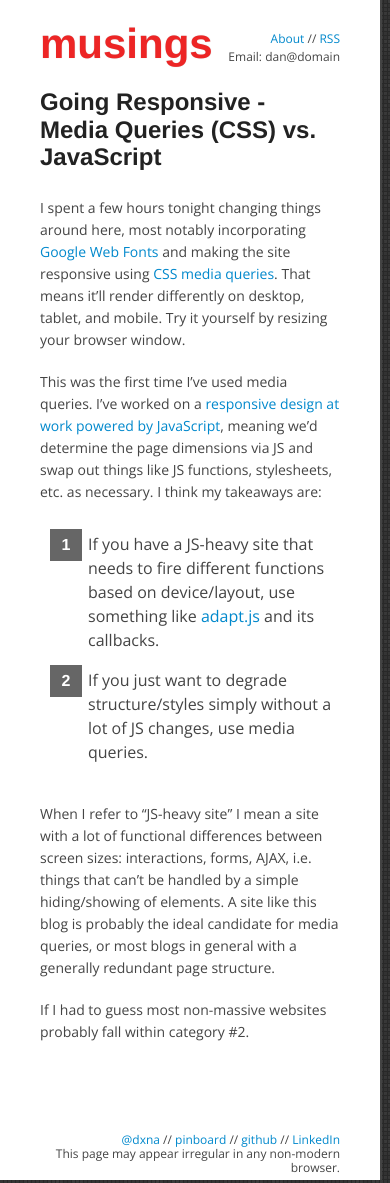
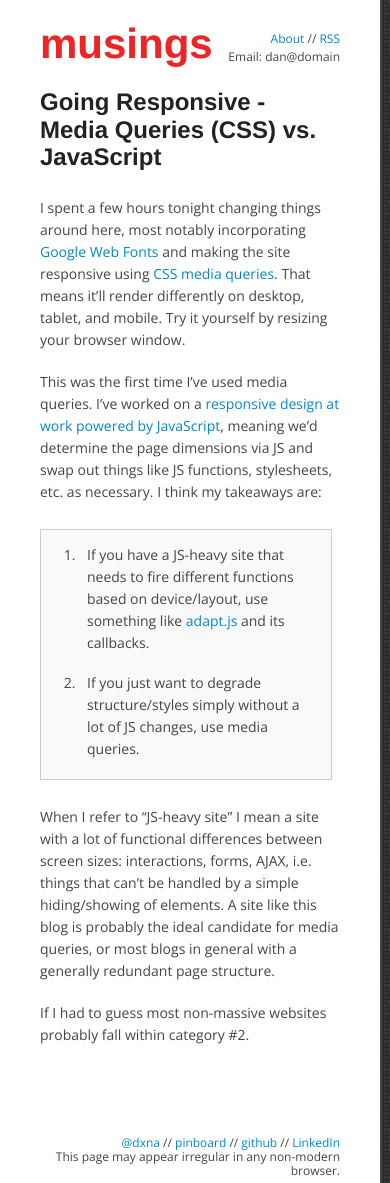
Before and after one commit to danielna/danielna.github.com, a Jekyll site: the page built from _posts/2013-01-07-going-responsive-media-queries-vs-javascript.md, in a window 390 px wide. Built offline with Jekyll 4.4.1, drawn with Linux system fonts in a browser that asks for light colours; nearby versions of some CDN libraries; library files that are not in the unit come from our copies; Markdown is read by kramdown in place of the engine named in the settings.

Commit message:
clean up a lot of styles, especially across form factors

```diff
--- a/assets/css/screen.css
+++ b/assets/css/screen.css
@@ -200,27 +200,31 @@
   position: relative;
   display: block;
   float: left;
+  width: 100%;
+  margin: 10px 0;
+}
+
+/* line 200, ../sass/screen.scss */
+p, li {
   font-family: "Open Sans", "Helvetica Neue", Helvetica, Arial, sans-serif;
   font-size: 18px;
   line-height: 26px;
   color: #444;
-  width: 100%;
-  margin: 10px 0;
 }
 
-/* line 204, ../sass/screen.scss */
+/* line 207, ../sass/screen.scss */
 a {
   position: relative;
   display: inline;
   text-decoration: none;
   color: #0088cc;
 }
-/* line 211, ../sass/screen.scss */
+/* line 214, ../sass/screen.scss */
 div.container a:hover, header div.right a:hover, footer a:hover {
   background-color: #E3F0F7;
 }
 
-/* line 217, ../sass/screen.scss */
+/* line 220, ../sass/screen.scss */
 blockquote {
   position: relative;
   display: block;
@@ -230,7 +234,7 @@
   margin-left: 20px;
   margin-bottom: 0px;
 }
-/* line 225, ../sass/screen.scss */
+/* line 228, ../sass/screen.scss */
 blockquote p {
   font-family: Georgia;
   font-size: 20px;
@@ -239,16 +243,16 @@
   margin-top: 0px;
   margin-bottom: 20px;
 }
-/* line 232, ../sass/screen.scss */
+/* line 235, ../sass/screen.scss */
 blockquote p:last-child {
   margin-bottom: 0px;
 }
-/* line 236, ../sass/screen.scss */
+/* line 239, ../sass/screen.scss */
 blockquote.top {
   margin-top: 0px;
 }
 
-/* line 241, ../sass/screen.scss */
+/* line 244, ../sass/screen.scss */
 p.quote-source {
   position: relative;
   display: block;
@@ -261,7 +265,7 @@
   font-size: 14px;
 }
 
-/* line 253, ../sass/screen.scss */
+/* line 256, ../sass/screen.scss */
 div.caption {
   position: relative;
   display: block;
@@ -273,7 +277,7 @@
   color: #666;
 }
 
-/* line 264, ../sass/screen.scss */
+/* line 267, ../sass/screen.scss */
 div.footnotes {
   display: block;
   position: relative;
@@ -282,7 +286,7 @@
   font-size: 12px;
 }
 
-/* line 277, ../sass/screen.scss */
+/* line 275, ../sass/screen.scss */
 div.separator {
   position: relative;
   display: block;
@@ -294,81 +298,62 @@
   color: #CCC;
 }
 
-/* line 288, ../sass/screen.scss */
+/* line 286, ../sass/screen.scss */
 div.photo-block {
   position: relative;
   display: block;
   float: left;
   margin-top: 15px;
 }
-/* line 293, ../sass/screen.scss */
+/* line 291, ../sass/screen.scss */
 div.photo-block a:hover {
   background-color: transparent;
 }
-/* line 296, ../sass/screen.scss */
+/* line 294, ../sass/screen.scss */
 div.photo-block.top {
   margin-top: 0px;
 }
 
-/* line 301, ../sass/screen.scss */
+/* line 299, ../sass/screen.scss */
 img {
   width: 100%;
 }
-/* line 303, ../sass/screen.scss */
+/* line 301, ../sass/screen.scss */
 img.pull-left {
   float: left;
   vertical-align: top;
   padding: 10px 25px 10px 0;
 }
-/* line 308, ../sass/screen.scss */
+/* line 306, ../sass/screen.scss */
 img#about-cheekswab {
   margin-top: 8px;
   width: auto;
 }
-/* line 312, ../sass/screen.scss */
+/* line 310, ../sass/screen.scss */
 img.home-top {
   margin-bottom: 15px;
 }
 
-/* line 317, ../sass/screen.scss */
+/* line 315, ../sass/screen.scss */
 ol {
   position: relative;
   display: block;
   float: left;
   counter-reset: li;
-  margin-left: 30px;
-  padding-left: 0;
-  width: 100%;
+  margin-left: 0px;
+  padding: 15px 10px 15px 20px;
+  width: 850px;
+  background-color: #f9f9f9;
+  border: 1px solid #ccc;
 }
 /* line 325, ../sass/screen.scss */
 ol li {
   position: relative;
   margin: 0 0 10px 2em;
   padding: 4px 8px;
-  list-style: none;
-  background: transparent;
-}
-/* line 331, ../sass/screen.scss */
-ol li:before {
-  content: counter(li);
-  counter-increment: li;
-  position: absolute;
-  top: 0px;
-  left: -2em;
-  -moz-box-sizing: border-box;
-  -webkit-box-sizing: border-box;
-  box-sizing: border-box;
-  width: 2em;
-  margin-right: 8px;
-  padding: 4px;
-  color: #fff;
-  background: #666;
-  font-weight: bold;
-  font-family: "Helvetica Neue", Arial, sans-serif;
-  text-align: center;
 }
 
-/* line 352, ../sass/screen.scss */
+/* line 332, ../sass/screen.scss */
 ul {
   width: 100%;
   position: relative;
@@ -378,12 +363,12 @@
   font-size: 18px;
   line-height: 26px;
 }
-/* line 360, ../sass/screen.scss */
+/* line 340, ../sass/screen.scss */
 ul li {
   margin-bottom: 4px;
 }
 
-/* line 369, ../sass/screen.scss */
+/* line 349, ../sass/screen.scss */
 div.disqus-comments {
   position: relative;
   display: block;
@@ -392,30 +377,30 @@
   margin-top: 40px;
 }
 
-/* line 377, ../sass/screen.scss */
+/* line 357, ../sass/screen.scss */
 .hide-desktop {
   display: none;
 }
 
 /* 500px width for 7" */
 @media (max-width: 680px) {
-  /* line 386, ../sass/screen.scss */
+  /* line 366, ../sass/screen.scss */
   div.wrapper {
     width: 500px;
   }
 
-  /* line 390, ../sass/screen.scss */
+  /* line 370, ../sass/screen.scss */
   div.container section#home .post-list .post-list-item .post-date {
     position: relative;
     float: left;
     display: block;
-    font-size: 14px;
-    line-height: 14px;
+    font-size: 13px;
+    line-height: 13px;
     margin-bottom: 0px;
     width: auto;
     vertical-align: bottom;
   }
-  /* line 400, ../sass/screen.scss */
+  /* line 380, ../sass/screen.scss */
   div.container section#home .post-list .post-list-item span.tag {
     position: relative;
     float: left;
@@ -425,131 +410,146 @@
     margin-left: 10px;
     vertical-align: bottom;
   }
-  /* line 409, ../sass/screen.scss */
+  /* line 389, ../sass/screen.scss */
   div.container section#home .post-list .post-list-item .meta {
     margin-top: 0px;
     border-left: 0px;
     padding-left: 0px;
     width: 100%;
   }
-  /* line 414, ../sass/screen.scss */
+  /* line 394, ../sass/screen.scss */
   div.container section#home .post-list .post-list-item .meta span.tag {
     display: none;
   }
-  /* line 417, ../sass/screen.scss */
+  /* line 397, ../sass/screen.scss */
   div.container section#home .post-list .post-list-item .meta .post-subtitle {
     line-height: 16px;
   }
 
-  /* line 422, ../sass/screen.scss */
+  /* line 402, ../sass/screen.scss */
   .hide-desktop {
     display: inline-block;
   }
 
-  /* line 426, ../sass/screen.scss */
+  /* line 406, ../sass/screen.scss */
   img {
     width: 500px;
   }
 
-  /* line 430, ../sass/screen.scss */
+  /* line 410, ../sass/screen.scss */
   a#about-cheekswab-link {
     display: block;
     float: left;
     position: relative;
     width: 100%;
-    clear: both;
     text-align: center;
   }
-  /* line 437, ../sass/screen.scss */
+  /* line 416, ../sass/screen.scss */
   a#about-cheekswab-link:hover {
     background-color: transparent;
   }
-  /* line 440, ../sass/screen.scss */
+  /* line 419, ../sass/screen.scss */
   a#about-cheekswab-link img#about-cheekswab {
-    padding: 10px 0;
-    margin: 0 auto;
-    width: 100%;
+    display: inline-block;
+    position: relative;
+    padding: 0;
+    margin: 0px auto 23px 40px;
+    width: auto;
   }
 
-  /* line 447, ../sass/screen.scss */
-  p {
+  /* line 428, ../sass/screen.scss */
+  p, li {
     font-size: 16px;
     line-height: 24px;
   }
 
-  /* line 452, ../sass/screen.scss */
+  /* line 433, ../sass/screen.scss */
   ol {
-    margin-left: 20px;
+    width: 470px;
   }
 
-  /* line 456, ../sass/screen.scss */
+  /* line 437, ../sass/screen.scss */
   ul {
     margin-left: 0px;
     padding-left: 20px;
   }
-  /* line 459, ../sass/screen.scss */
+  /* line 440, ../sass/screen.scss */
   ul li {
     font-size: 16px;
     line-height: 24px;
   }
 
-  /* line 465, ../sass/screen.scss */
+  /* line 446, ../sass/screen.scss */
   blockquote {
     margin-left: 5px;
   }
 }
 @media (max-width: 520px) {
-  /* line 472, ../sass/screen.scss */
+  /* line 453, ../sass/screen.scss */
   div.wrapper {
     width: 300px;
   }
 
-  /* line 475, ../sass/screen.scss */
+  /* line 456, ../sass/screen.scss */
   div.container section#home .post-list .post-list-item .meta .post-title {
     line-height: 22px;
   }
 
-  /* line 479, ../sass/screen.scss */
+  /* line 460, ../sass/screen.scss */
   h1 {
     font-size: 24px;
   }
 
-  /* line 483, ../sass/screen.scss */
-  p {
+  /* line 464, ../sass/screen.scss */
+  p, li {
     font-size: 14px;
     line-height: 22px;
   }
 
-  /* line 488, ../sass/screen.scss */
-  img#about-cheekswab {
-    width: 300px;
+  /* line 470, ../sass/screen.scss */
+  a#about-cheekswab-link img#about-cheekswab {
+    width: 200px;
+    margin: 0px 0px 20px 35px;
   }
 
-  /* line 492, ../sass/screen.scss */
+  /* line 476, ../sass/screen.scss */
   ol {
-    margin-left: 10px;
-  }
-  /* line 494, ../sass/screen.scss */
-  ol li {
-    padding: 3px 6px;
-    font-size: 16px;
-    line-height: 24px;
+    width: 270px;
+    padding: 10px 10px 5px 10px;
   }
 
-  /* line 501, ../sass/screen.scss */
+  /* line 481, ../sass/screen.scss */
   ul {
     padding-left: 10px;
   }
 
-  /* line 505, ../sass/screen.scss */
+  /* line 485, ../sass/screen.scss */
   blockquote {
     margin-left: 0px;
     font-size: 18px;
     line-height: 28px;
   }
 
-  /* line 511, ../sass/screen.scss */
+  /* line 491, ../sass/screen.scss */
   img {
     width: 300px;
   }
+
+  /* line 495, ../sass/screen.scss */
+  a.post-title {
+    margin: 3px 0;
+    font-size: 16px !important;
+    line-height: 18px !important;
+  }
+
+  /* line 500, ../sass/screen.scss */
+  p.post-subtitle {
+    font-size: 14px !important;
+    line-height: 18px !important;
+  }
+
+  /* line 505, ../sass/screen.scss */
+  div.separator {
+    margin: 15px 0;
+  }
 }
```
Also changed, not shown: assets/sass/screen.scss (+41 -47 lines).
